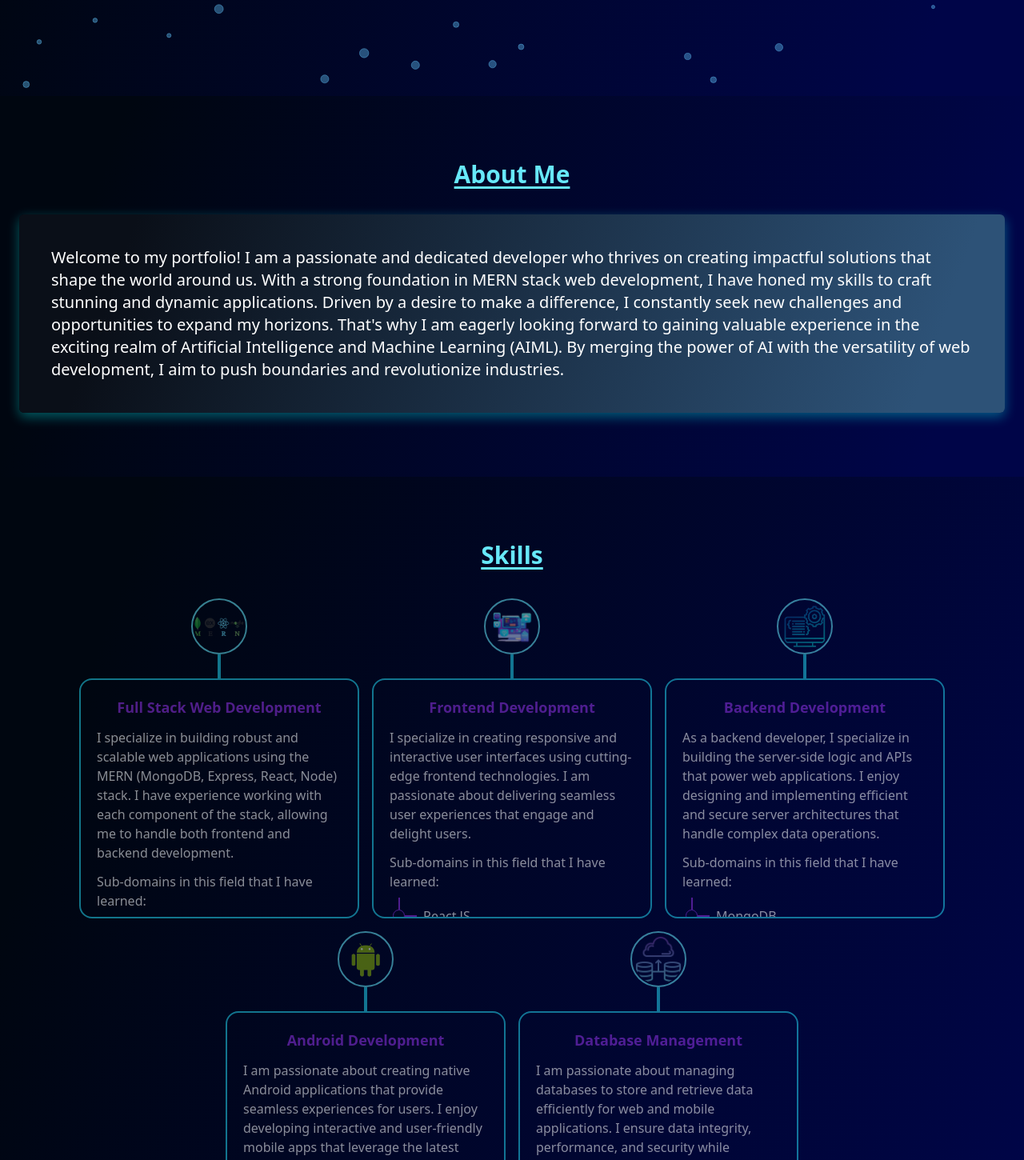
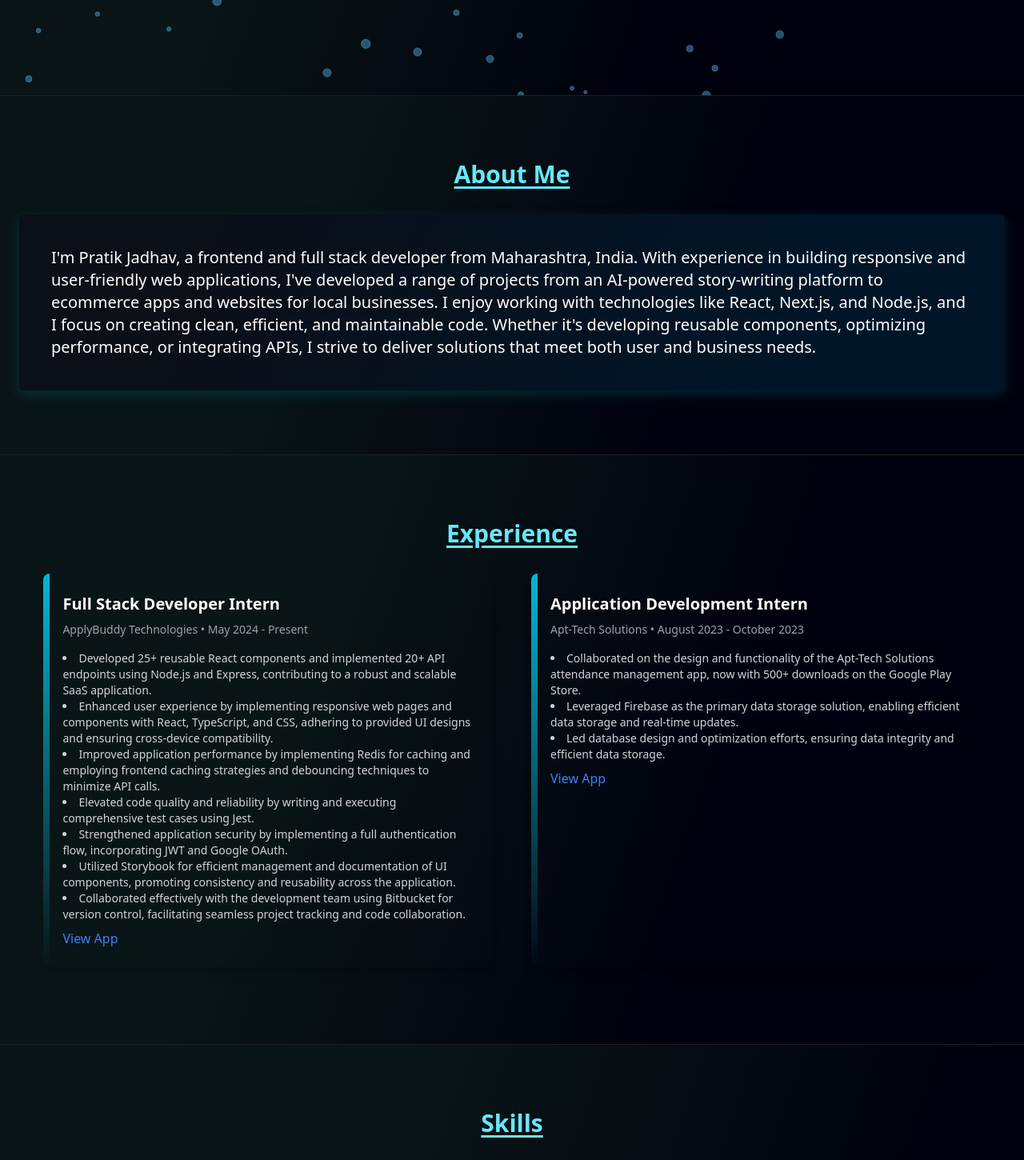
Before and after one commit to Pratik1374/my-portfolio, a React (Vite) app: page / in a window 1280 px wide. Shown: the part 680-2130 px from the top of the page at 80% size. Built offline with nearby package versions, Linux system fonts and the light colour scheme.

Commit message:
some data and ui change

```diff
--- a/src/App.jsx
+++ b/src/App.jsx
@@ -8,6 +8,7 @@ import Contact from "./pages/Contact";
 import AnimatedCursor from "react-animated-cursor";
 import Bubbles from "./components/Bubbles";
 import Certificates from "./pages/Certificates";
+import Experience from "./pages/Experience";
 
 function App() {
   return (
@@ -16,9 +17,10 @@ function App() {
       <div className="my-bg-dark-gradient ">
         <Home />
         <About />
+        <Experience/>
         <Skills />
+        <Work />
         <Certificates/>
-        <Work />
         <Contact />
       </div>
     </div>
--- a/src/assets/index.js
+++ b/src/assets/index.js
@@ -26,6 +26,7 @@ import squidSagaCertificate from './Certificates/SquidSaga_2023_Certificate.png'
 import sihCertificate from './Certificates/SIH_2023_Certificate.jpg'
 
 import storyCopilot from './Work_Screenshots/story_co-pilot.png'
+import sihWebsite from "./Work_Screenshots/sih-home-page.jpg"
 
 
 export {
@@ -55,5 +56,6 @@ export {
   portfolioWebsite,
   mauliSalon,
   sihCertificate,
-  storyCopilot
+  storyCopilot,
+  sihWebsite
 };
--- a/src/components/Navbar.jsx
+++ b/src/components/Navbar.jsx
@@ -24,11 +24,11 @@ const Navbar = () => {
           />
         </Link>
 
-        <ul className="list-none hidden sm:flex flex-row gap-10">
+        <ul className="list-none navbar-desktop flex-row gap-10">
           {navLinks.map((nav) => (
             <li
               key={nav.id}
-              className=" hover:bg-sky-300 hover:text-white text-black text-[18px] font-medium cursor-pointer  violet-gradient px-[10px] py-[2px] rounded-full "
+              className=" hover:bg-sky-300 hover:text-white text-white text-[16px] font-medium cursor-pointer  violet-gradient px-[20px] py-[5px] rounded-full "
               onClick={() => setActive(nav.title)}
             >
               <Link activeClass="active" to={nav.id} spy={true} smooth={true}  duration={500}>{nav.title}</Link>
@@ -36,7 +36,7 @@ const Navbar = () => {
           ))}
         </ul>
 
-        <div className="sm:hidden flex flex-1 justify-end items-center">
+        <div className="navbar-mobile flex flex-1 justify-end items-center">
           <img
             src={toggle ? close : menu}
             alt="menu"
@@ -47,7 +47,7 @@ const Navbar = () => {
           <div
             className={`${
               !toggle ? "hidden" : "flex"
-            } p-6 black-gradient absolute top-20 right-0 mx-4 my-1 min-w-[140px] z-10 rounded-xl`}
+            } p-6 black-gradient absolute top-[100%] right-0 mx-4 min-w-[140px] z-10 rounded-xl`}
           >
             <ul className="list-none flex justify-end items-start flex-1 flex-col gap-4">
               {navLinks.map((nav) => (
--- a/src/data/data.js
+++ b/src/data/data.js
@@ -1,4 +1,24 @@
-import { adcetCertificate, android, attendify, backend, codigoCertificate, csiInAppCertificate, database, dummy, ecommerceAppImage, mauliSalon, mernStack, newsAppImage, portfolioWebsite, promptShare, squidSagaCertificate, udemyWebDevelopmentCertificate, sihCertificate, storyCopilot } from "../assets";
+import {
+  adcetCertificate,
+  android,
+  attendify,
+  backend,
+  codigoCertificate,
+  csiInAppCertificate,
+  database,
+  dummy,
+  ecommerceAppImage,
+  mauliSalon,
+  mernStack,
+  newsAppImage,
+  portfolioWebsite,
+  promptShare,
+  squidSagaCertificate,
+  udemyWebDevelopmentCertificate,
+  sihCertificate,
+  storyCopilot,
+  sihWebsite,
+} from "../assets";
 import { frontend } from "../assets";
 
 export const navLinks = [
@@ -13,6 +33,10 @@ export const navLinks = [
   {
     id: "skills",
     title: "Skills",
+  },
+  {
+    id: "experience",
+    title: "Experience",
   },
   {
     id: "certificates",
@@ -55,6 +79,16 @@ export const mySkills = [
         description:
           "I have expertise in Node.js, which allows me to develop server-side applications and APIs. I use it to handle server-side logic, connect with databases, and ensure seamless communication with the frontend.",
       },
+      {
+        title: "NextJS",
+        description:
+          "I have experience using Next.js, a React framework to build performant and SEO-friendly web applications.",
+      },
+      {
+        title: "TypeScript",
+        description:
+          "I utilize TypeScript to enhance code quality, maintainability and build scalable web applications.",
+      },
     ],
   },
   {
@@ -87,19 +121,24 @@ export const mySkills = [
     image: backend,
     subdomains: [
       {
-        title: "MongoDB",
+        title: "Node.js",
         description:
-          "I am well-versed in MongoDB, a powerful NoSQL database, which allows me to create scalable and flexible database schemas. I use MongoDB to manage and store large volumes of data efficiently for web applications.",
+          "I have strong expertise in Node.js, a JavaScript runtime, which enables me to build server-side applications and handle server-side logic. I leverage Node.js to create high-performance and scalable backend solutions for web applications.",
       },
       {
-        title: "Express",
+        title: "Express.js",
         description:
           "I have extensive experience with Express, a fast and minimalist web framework for Node.js. I use Express to build robust and scalable APIs, handle middleware, and implement routing for backend services.",
       },
       {
-        title: "Node",
+        title: "PostgreSQL",
         description:
-          "I have strong expertise in Node.js, a JavaScript runtime, which enables me to build server-side applications and handle server-side logic. I leverage Node.js to create high-performance and scalable backend solutions for web applications.",
+          "I have experience working with PostgreSQL, a powerful relational database system to design and manage databases for web applications",
+      },
+      {
+        title: "Firebase",
+        description:
+          "I have hands-on experience with Firebase, a powerful backend platform for mobile and web applications. I utilize Firebase services like Firestore, Authentication, and Cloud Functions to build real-time and scalable mobile applications.",
       },
     ],
   },
@@ -123,29 +162,45 @@ export const mySkills = [
   },
   {
     title: "Database Management",
-    description: "I am passionate about managing databases to store and retrieve data efficiently for web and mobile applications. I ensure data integrity, performance, and security while working with both SQL and NoSQL databases.",
+    description:
+      "I am passionate about managing databases to store and retrieve data efficiently for web and mobile applications. I ensure data integrity, performance, and security while working with both SQL and NoSQL databases.",
     image: database,
     subdomains: [
       {
         title: "NoSQL",
-        description: "I have extensive experience with NoSQL databases, which provide flexibility and scalability for handling large volumes of unstructured data. I am proficient in NoSQL database systems like MongoDB, and I use them to design efficient data storage solutions for various projects."
+        description:
+          "I have extensive experience with NoSQL databases, which provide flexibility and scalability for handling large volumes of unstructured data. I am proficient in NoSQL database systems like MongoDB, and I use them to design efficient data storage solutions for various projects.",
       },
       {
         title: "SQL",
-        description: "I am well-versed in SQL databases, which offer robust data integrity and support for complex queries. I work with SQL database systems like PostgreSQL, and SQLite to design relational database schemas and optimize data retrieval for web and mobile applications."
-      }
-    ]
+        description:
+          "I am well-versed in SQL databases, which offer robust data integrity and support for complex queries. I work with SQL database systems like PostgreSQL, and SQLite to design relational database schemas and optimize data retrieval for web and mobile applications.",
+      },
+    ],
+  },
+  {
+    title: "LLM Integration",
+    description:
+      "I have experience in integrating Large language models into web applications to leverage the power of AI",
+    image: dummy,
+    subdomains: [
+      {
+        title: "LLM Fine-tuning",
+        description:
+          "I have experience in fine-tuning Large Language Models on custom datasets to improve their accuracy and performance for specific domain tasks",
+      },
+    ],
   },
 ];
 
 export const myCertificates = [
   {
     title: "SIH 2023 Finalist",
-    image: sihCertificate
+    image: sihCertificate,
   },
   {
     title: "Web Developer Bootcamp (Udemy)",
-    image: udemyWebDevelopmentCertificate
+    image: udemyWebDevelopmentCertificate,
   },
   {
     title: "CSI InApp Hackathon",
@@ -210,6 +265,14 @@ export const myWork = [
 
 export const teamWork = [
   {
+    title: "Local Document Summarization Website",
+    description:
+      "This project involved fine-tuning a Large Language Model for document summarization and integrating it into a web app using ReactJS(Frontend) and Postgres(Backend).\nImplemented using : \n -> React\n -> Tailwind CSS\n -> Python\n -> Flask\n -> PostgreSQL",
+    image: sihWebsite,
+    githubLink: "",
+    liveLink: "",
+  },
+  {
     title: "Mauli Salon Website",
     description:
       "Introducing the stunning online presence of Mauli Salon, a renowned salon nestled in the heart of Sangli. We are thrilled to present the successful completion of this freelance project by our talented team! Our team embarked on an exciting journey to craft a captivating website for Mauli Salon, elevating their brand to new heights in the digital realm. Leveraging the power of cutting-edge technologies, we brought their vision to life with React JS, while ensuring seamless functionality with MongoDB and Node for the backend.\nImplemented Using :\n -> React\n -> Node\n -> Express\n -> MongoDB\n -> JWT based Authentication(for admin login)\n -> Framer Motion (for animations)\n",
@@ -226,3 +289,33 @@ export const teamWork = [
     liveLink: "",
   },
 ];
+
+export const experience = [
+  {
+    company: "ApplyBuddy Technologies",
+    role: "Full Stack Developer Intern",
+    duration: "May 2024 - Present",
+    description: [
+      "Developed 25+ reusable React components and implemented 20+ API endpoints using Node.js and Express, contributing to a robust and scalable SaaS application.",
+      "Enhanced user experience by implementing responsive web pages and components with React, TypeScript, and CSS, adhering to provided UI designs and ensuring cross-device compatibility.",
+      "Improved application performance by implementing Redis for caching and employing frontend caching strategies and debouncing techniques to minimize API calls.",
+      "Elevated code quality and reliability by writing and executing comprehensive test cases using Jest.",
+      "Strengthened application security by implementing a full authentication flow, incorporating JWT and Google OAuth.",
+      "Utilized Storybook for efficient management and documentation of UI components, promoting consistency and reusability across the application.",
+      "Collaborated effectively with the development team using Bitbucket for version control, facilitating seamless project tracking and code collaboration.",
+    ],
+    appLink: "https://applybuddy.co",
+  },
+  {
+    company: "Apt-Tech Solutions",
+    role: "Application Development Intern",
+    duration: "August 2023 - October 2023",
+    description: [
+      "Collaborated on the design and functionality of the Apt-Tech Solutions attendance management app, now with 500+ downloads on the Google Play Store.",
+      "Leveraged Firebase as the primary data storage solution, enabling efficient data storage and real-time updates.",
+      "Led database design and optimization efforts, ensuring data integrity and efficient data storage.",
+    ],
+    appLink:
+      "https://play.google.com/store/apps/details?id=com.wisnolect.apttech",
+  },
+];
--- a/src/index.css
+++ b/src/index.css
@@ -35,28 +35,29 @@
 .my-bg-dark-gradient {
   background: linear-gradient(
     109.6deg,
-    rgb(0, 6, 16) 11.2%,
-    rgb(0, 5, 72) 91.1%
+    rgb(9, 21, 23) 30%,
+    rgb(0, 1, 14) 70%
   );
+  border-bottom: 1px solid rgb(32, 30, 30);
 }
 
 .my-bg-bright-gradient {
   background: linear-gradient(
     109.6deg,
-    rgb(32, 38, 48) 11.2%, /* Slightly brighter than original rgb(0, 6, 16) */
-    rgb(32, 37, 132) 91.1% /* Slightly brighter than original rgb(0, 5, 72) */
+    rgb(32, 38, 48) 11.2%,
+    /* Slightly brighter than original rgb(0, 6, 16) */ rgb(32, 37, 132) 91.1%
+      /* Slightly brighter than original rgb(0, 5, 72) */
   );
   box-shadow: rgba(214, 131, 249, 0.35) 0px 5px 15px;
 }
 
-
 .about-card {
   background: linear-gradient(
     109.6deg,
-    rgb(10, 15, 24) 11.2%,
-    rgb(45, 82, 119) 91.1%
+    rgb(10, 15, 24) 20%,
+    rgb(0, 21, 40) 80%
   );
-  box-shadow: rgba(5, 255, 251, 0.35) 0px 5px 15px;
+  box-shadow: rgba(0, 105, 117, 0.35) 0px 5px 15px;
 }
 
 .black-gradient {
@@ -73,39 +74,29 @@
   ); */
 
   background: #000000;
-  background: linear-gradient(
-    to right,
-    #122196,
-    #208da6
-  );
+  -webkit-box-shadow: 0px 0px 63px 6px rgba(121,134,135,1);
+-moz-box-shadow: 0px 0px 63px 6px rgba(121,134,135,1);
+box-shadow: 0px 0px 63px 6px rgba(121,134,135,1);
+border: 2px solid gray;
 }
 
-.my-bg-black-gradient{
+.my-bg-black-gradient {
   background: #000000;
-  background: -webkit-linear-gradient(
-    to right,
-    #434343,
-    #352b2b
-  );
-  background: linear-gradient(
-    to right,
-    #262222,
-    #434343
-  );
+  background: -webkit-linear-gradient(to right, #434343, #352b2b);
+  background: linear-gradient(to right, #262222, #434343);
 }
 
 .violet-gradient {
   background: rgb(97, 226, 235);
   background: linear-gradient(
-    180deg,
-    rgba(97, 226, 235, 0.8381477591036415) 5%,
-    rgba(67, 121, 192, 0.854954481792717) 22%,
-    rgba(97, 226, 235, 1) 88%
+    150deg,
+    rgba(0, 149, 160, 0.838) 8%,
+    rgba(68, 87, 88, 0.855) 22%,
+    rgb(0, 0, 0) 88%
   );
-
 }
 
-.my-tagline-bg{
+.my-tagline-bg {
   background: linear-gradient(
     109.6deg,
     rgb(8, 5, 63) 11.2%,
@@ -113,7 +104,6 @@
   );
   box-shadow: rgba(5, 255, 251, 0.35) 1px 5px 15px 3px;
 }
-
 
 .border-animation-div {
   box-shadow: 16px 14px 20px #0000008c;
@@ -125,14 +115,12 @@
   align-items: center;
 }
 
-
-
-.border-animation-div::before{
+.border-animation-div::before {
   content: "";
   background-image: conic-gradient(
-      #1cf2f2 20deg,
-      #1168f5 40deg,
-      transparent 120deg
+    #1cf2f2 20deg,
+    #1168f5 40deg,
+    transparent 120deg
   );
 
   width: 150%;
@@ -141,7 +129,7 @@
   animation: rotate 3s linear infinite;
 }
 
-.border-animation-div::after{
+.border-animation-div::after {
   background: #101010;
   border-radius: 10px;
   display: flex;
@@ -155,19 +143,13 @@
 }
 
 @keyframes rotate {
-  0%{
-      transform: rotate(0deg);
+  0% {
+    transform: rotate(0deg);
   }
-  100%{
-      transform: rotate(-360deg);
+  100% {
+    transform: rotate(-360deg);
   }
 }
-
-
-
-
-
-
 
 .bubbles-container {
   position: relative;
@@ -196,3 +178,21 @@
     opacity: 0;
   }
 }
+
+.navbar-mobile {
+  display: none;
+}
+
+.navbar-desktop {
+  display: flex;
+}
+
+@media (max-width: 1100px) {
+  .navbar-mobile {
+    display: flex;
+  }
+
+  .navbar-desktop {
+    display: none;
+  }
+}
--- a/src/pages/About.jsx
+++ b/src/pages/About.jsx
@@ -25,7 +25,11 @@ const About = () => {
   }, []);
 
   return (
-    <section id="about" className="my-bg-dark-gradient py-20 text-white" ref={aboutRef}>
+    <section
+      id="about"
+      className="my-bg-dark-gradient py-20 text-white"
+      ref={aboutRef}
+    >
       <div className="flex flex-col justify-center items-center mx-2">
         <p className="text-3xl mb-4 underline underline-offset-4 text-cyan-300 font-extrabold">
           About Me
@@ -45,16 +49,15 @@ const About = () => {
           }}
         >
           <div className="text-xl mt-4 rounded-md mx-4 p-4 md:p-10 about-card">
-            Welcome to my portfolio! I am a passionate and dedicated developer
-            who thrives on creating impactful solutions that shape the world
-            around us. With a strong foundation in MERN stack web development, I
-            have honed my skills to craft stunning and dynamic applications.
-            Driven by a desire to make a difference, I constantly seek new
-            challenges and opportunities to expand my horizons. That's why I am
-            eagerly looking forward to gaining valuable experience in the
-            exciting realm of Artificial Intelligence and Machine Learning
-            (AIML). By merging the power of AI with the versatility of web
-            development, I aim to push boundaries and revolutionize industries.
+            I'm Pratik Jadhav, a frontend and full stack developer from
+            Maharashtra, India. With experience in building responsive and
+            user-friendly web applications, I've developed a range of projects
+            from an AI-powered story-writing platform to ecommerce apps and
+            websites for local businesses. I enjoy working with technologies
+            like React, Next.js, and Node.js, and I focus on creating clean,
+            efficient, and maintainable code. Whether it's developing reusable
+            components, optimizing performance, or integrating APIs, I strive to
+            deliver solutions that meet both user and business needs.
           </div>
         </motion.div>
       </div>
--- /dev/null
+++ b/src/pages/Experience.jsx
@@ -0,0 +1,84 @@
+import React, { useEffect, useRef, useState } from "react";
+import { experience } from "../data/data";
+import { motion } from "framer-motion";
+
+const ExperienceCard = ({ experience }) => {
+  const ref = useRef(null);
+  const [isVisible, setIsVisible] = useState(false);
+
+  useEffect(() => {
+    const observer = new IntersectionObserver(
+      ([entry]) => {
+        if (entry.isIntersecting) {
+          setIsVisible(true);
+        }
+      },
+      {
+        threshold: 0.1,
+      }
+    );
+
+    if (ref.current) {
+      observer.observe(ref.current);
+    }
+
+    return () => {
+      if (ref.current) {
+        observer.unobserve(ref.current);
+      }
+    };
+  }, []);
+
+  return (
+    <motion.div
+      ref={ref}
+      initial={{ y: 50, opacity: 0 }}
+      animate={{ y: isVisible ? 0 : 50, opacity: isVisible ? 1 : 0 }}
+      transition={{ duration: 0.5, delay: isVisible ? 0.5 : 0 }}
+      className="relative w-full lg:w-[45%]  my-bg-dark-gradien p-6 rounded-lg my-4 shadow-lg hover:shadow-cyan-800 cursor-pointer"
+    >
+      <div className="absolute top-0 left-0 w-2 h-full bg-gradient-to-b from-cyan-500 to-transparent rounded-l-lg"></div>
+
+      <h3 className="text-xl font-bold text-white">{experience.role}</h3>
+      <p className="text-gray-400 text-sm mt-2">
+        {experience.company} • {experience.duration}{" "}
+      </p>
+      <ul className="list-disc list-inside text-gray-300 text-sm mt-4">
+        {experience.description.map((point, index) => (
+          <li key={index}>{point}</li>
+        ))}
+      </ul>
+      {experience.appLink && (
+        <a
+          href={experience.appLink}
+          target="_blank"
+          rel="noopener noreferrer"
+          className="text-blue-500 hover:underline mt-2 inline-block"
+        >
+          View App
+        </a>
+      )}
+    </motion.div>
+  );
+};
+
+const Experience = () => {
+  return (
+    <section id="experience" className="my-bg-dark-gradient py-20">
+      <div className="container mx-auto px-4">
+        <div className="flex flex-col justify-center items-center">
+          <p className="text-3xl mb-4 underline underline-offset-4 text-cyan-300 font-extrabold">
+            Experience
+          </p>
+          <div className="flex flex-wrap justify-center gap-12">
+            {experience.map((exp) => (
+              <ExperienceCard key={exp.role} experience={exp} />
+            ))}
+          </div>
+        </div>
+      </div>
+    </section>
+  );
+};
+
+export default Experience;
```
Also changed, not shown: src/assets/Work_Screenshots/sih-home-page.jpg (added), 1 other file (tests, documents, lock files or other folders).
